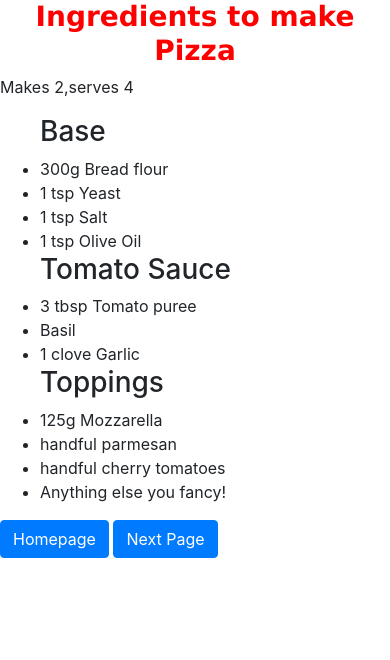
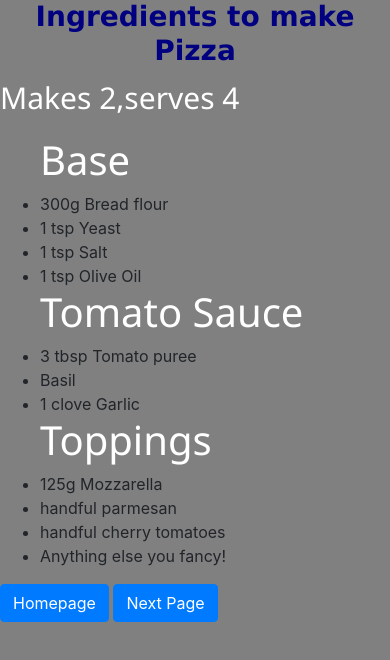
Before and after one commit to jakcika/pizzaSite, a plain HTML site: page pageOne.html in a window 390 px wide. Drawn offline with nearby package versions, Linux system fonts and the light colour scheme.

Commit message:
changes made

```diff
--- a/pageOne.html
+++ b/pageOne.html
@@ -7,6 +7,29 @@
     <script src="https://ajax.googleapis.com/ajax/libs/jquery/3.5.1/jquery.min.js"></script>
     <script src="https://cdnjs.cloudflare.com/ajax/libs/popper.js/1.16.0/umd/popper.min.js"></script>
     <script src="https://maxcdn.bootstrapcdn.com/bootstrap/4.5.2/js/bootstrap.min.js"></script>
+
+    <style>
+        body{
+            background-color: White;
+        }
+        @media only screen and (max-width:600px){
+            body{
+                background-color: Grey;
+            }
+            p{
+                font-family:'Segoe UI', Tahoma, Geneva, Verdana, sans-serif;
+                font-size:30px;
+                color:white;
+            }
+            .list{
+                color: white;
+                font-size: 40px;
+                font-family:'Segoe UI', Tahoma, Geneva, Verdana, sans-serif
+            }
+        }
+    </style>
+
+
     </head>
     <body>
         <div>
@@ -14,16 +37,16 @@
             <p>Makes 2,serves 4</p>
 
             <ul>
-            <h3>Base</h3>
+            <h3 class="list">Base</h3>
                 <li>300g Bread flour</li>
                 <li>1 tsp Yeast</li>
                 <li>1 tsp Salt</li>
                 <li>1 tsp Olive Oil</li>
-            <h3>Tomato Sauce</h3>
+            <h3 class="list">Tomato Sauce</h3>
                 <li>3 tbsp Tomato puree</li>
                 <li>Basil</li>
                 <li>1 clove Garlic</li>
-            <h3>Toppings</h3>
+            <h3 class="list">Toppings</h3>
                 <li>125g Mozzarella</li>
                 <li>handful parmesan</li>
                 <li>handful cherry tomatoes</li>
@@ -31,8 +54,14 @@
 
             </ul>
 
-            <button type="button" class="btn btn-primary">Homepage</button>
-            <button type="button" class="btn btn-primary">Next Page</button>
+            <!-- <button type="button" class="btn btn-primary">Homepage<a href="index.html"></a></button>
+            <button type="button" class="btn btn-primary">Next Page<a href="pagetwo.html"></a></button> -->
+            <a href="index.html">
+                <button type="button" class="btn btn-primary">Homepage</button>
+            </a>
+            <a href="pagetwo.html">
+                <button type="button" class="btn btn-primary">Next Page</button>
+            </a>
 
 
         </div>
--- a/styles.css
+++ b/styles.css
@@ -1,13 +1,13 @@
 .title{
     font-family: Verdana, Geneva, Tahoma, sans-serif;
-    color:red;
+    color:navy;
     font-weight: bolder;
     text-align: center;
 }
 
 .serves{
-    font-family:Verdana, Geneva, Tahoma, sans-serif;
-    color:red;
+    font-family:Georgia, 'Times New Roman', Times, serif;
+    color:navy;
     text-align: center;
     font-style: italic;
 }
```
Also changed, not shown: pagetwo.html (+50 -9 lines).
